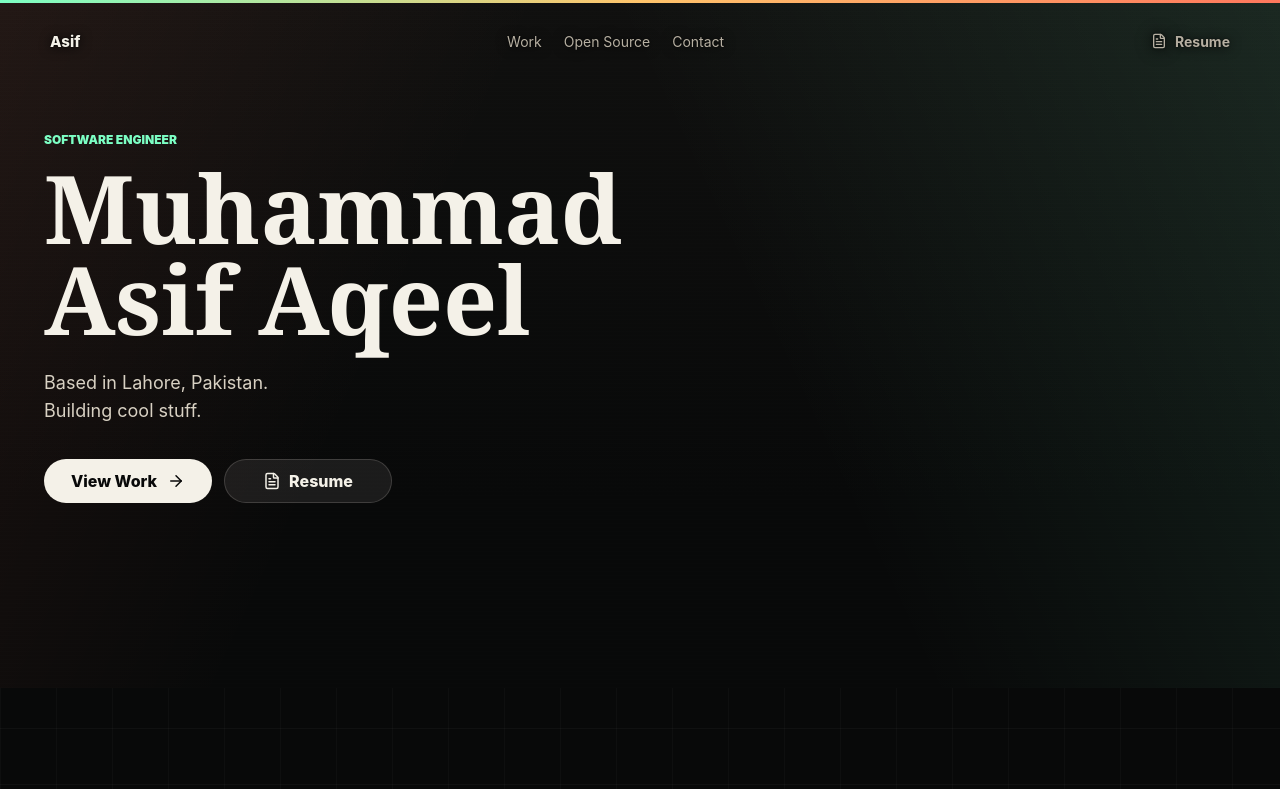
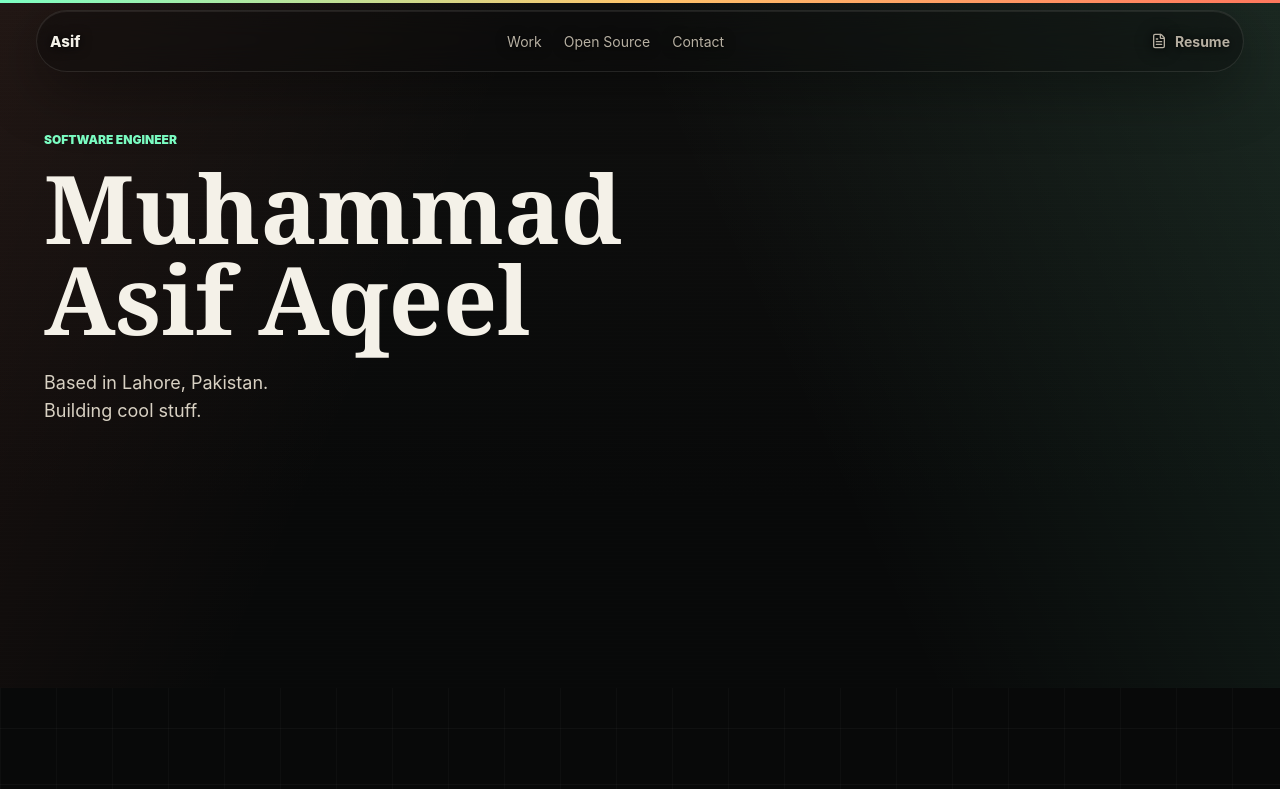
Before and after one commit to asifdotdev/asif-portfolio, a React (Vite) app: page / in a window 1280 px wide. Shown: the top 789 px of the page. Built offline with nearby package versions, Linux system fonts and the light colour scheme.

Commit message:
design: add nav backing and simplify hero

```diff
--- a/src/App.tsx
+++ b/src/App.tsx
@@ -1,5 +1,4 @@
 import {
-  ArrowRight,
   BriefcaseBusiness,
   Check,
   Copy,
@@ -555,21 +554,6 @@ function Hero() {
             <span>Based in Lahore, Pakistan.</span>
             <span>Building cool stuff.</span>
           </motion.p>
-          <motion.div
-            className="hero-actions"
-            initial={{ opacity: 0, y: 22 }}
-            animate={{ opacity: 1, y: 0 }}
-            transition={{ duration: 0.8, delay: 0.18 }}
-          >
-            <a className="primary-btn" href="#work">
-              View Work
-              <ArrowRight size={18} />
-            </a>
-            <a className="glass-btn" href={RESUME_URL} target="_blank" rel="noreferrer">
-              <FileText size={18} />
-              Resume
-            </a>
-          </motion.div>
         </div>
       </div>
     </section>
--- a/src/styles.css
+++ b/src/styles.css
@@ -87,6 +87,26 @@ button {
   transform: translateX(-50%);
 }
 
+.site-nav::before {
+  content: "";
+  position: absolute;
+  inset: -8px -14px;
+  z-index: 0;
+  border: 1px solid rgba(244, 241, 232, 0.1);
+  border-radius: 999px;
+  background: rgba(8, 9, 9, 0.38);
+  box-shadow:
+    0 18px 58px rgba(0, 0, 0, 0.34),
+    inset 0 1px 0 rgba(244, 241, 232, 0.08);
+  backdrop-filter: blur(14px);
+  pointer-events: none;
+}
+
+.site-nav > * {
+  position: relative;
+  z-index: 1;
+}
+
 .nav-mark {
   display: inline-flex;
   align-items: center;
```
